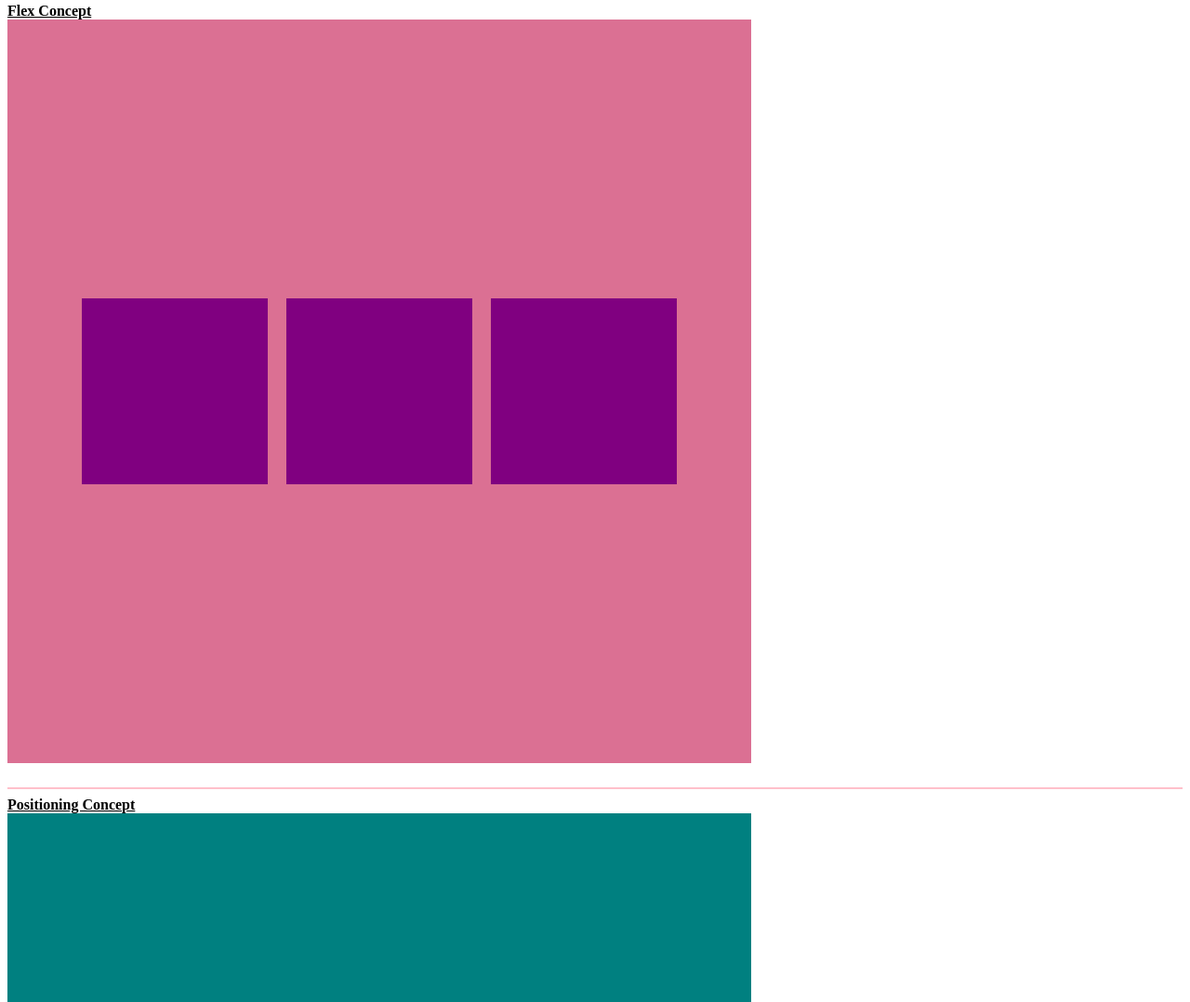
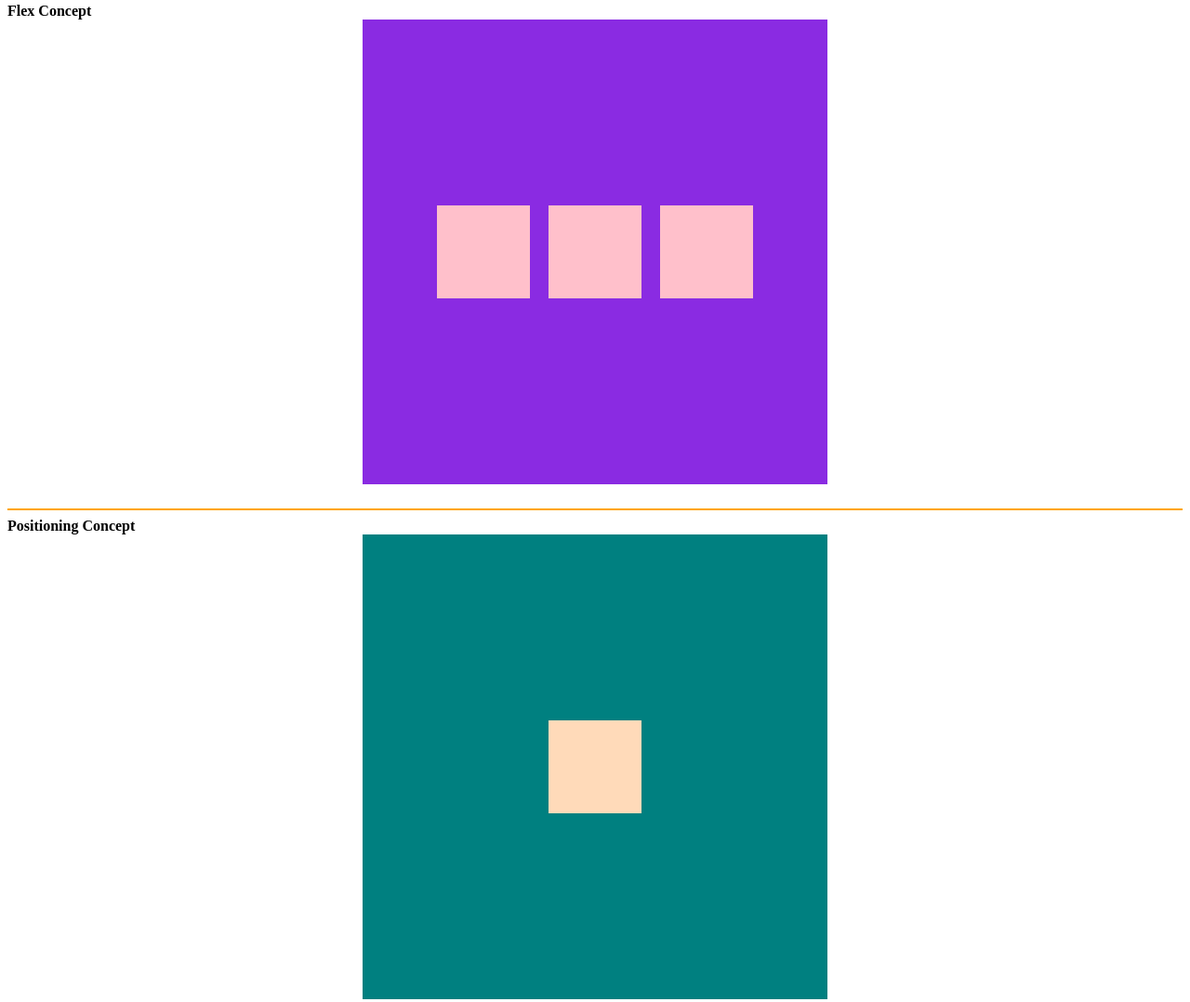
Before and after one commit to JyothiBadavadagi/Jyothi, a plain HTML site: page Day2/first.html in a window 1280 px wide. Shown: the part 243-1321 px from the top of the page at 93% size. Drawn offline with Linux system fonts and the light colour scheme.

Commit message:
assignment Day2

```diff
--- a/Day2/first.html
+++ b/Day2/first.html
@@ -1,12 +1,14 @@
 <html>
+
 <head>
     <title>My WebPage</title>
     <link rel="stylesheet" href="style.css">
 </head>
+
 <body>
     <u><center><h1> Assignment 2 ( Day-2)</h1> </center></u>
     <!-- Implement different types of DOM targetting -->
-   <u><b>Dom Targetting</b> </u>
+    <b>Dom Targetting</b>
     <div class="container">
         <p>Change color to green</p>
         <p>Change color to yellow</p>
@@ -15,22 +17,28 @@
     <div class="main">
         <p>Change color to green</p>
     </div>
-<hr color="blue">
+    <hr color="red">
     <!-- Implement flex concepts -->
-    <u><b>Flex Concept </b> </u>
+    <b>Flex Concept </b>
+    <center>
         <div class="content">
             <div class="item"></div>
             <div class="item"></div>
             <div class="item"></div>
         </div>
+    </center>
+
     <br>
 
-    <hr color="pink">
+    <hr color="orange">
     <!-- Positioning concept: place child element exactly at the center of parent div-->
-    <u><b>Positioning Concept</b> </u>
-
+    <b>Positioning Concept</b>
+    <center>
         <div class="parent">
             <div class="child"></div>
         </div>
+    </center>
+
 </body>
+
 </html>
--- a/Day2/style.css
+++ b/Day2/style.css
@@ -20,27 +20,27 @@
 /*Flex concepts*/
 
 .content {
-    height: 800px;
-    width: 800px;
-    background-color: palevioletred;
+    height: 500px;
+    width: 500px;
+    background-color: blueviolet;
     display: flex;
     justify-content: flex-start;
     /* Align items to the start */
 }
 
 .content {
-    height: 800px;
-    width: 800px;
-    background-color: palevioletred;
+    height: 500px;
+    width: 500px;
+    background-color: blueviolet;
     display: flex;
     justify-content: flex-end;
     /* Align items to the end */
 }
 
 .content {
-    height: 800px;
-    width: 800px;
-    background-color: palevioletred;
+    height: 500px;
+    width: 500px;
+    background-color: blueviolet;
     display: flex;
     justify-content: center;
     /*  Horizontally Centers items */
@@ -49,9 +49,9 @@
 }
 
 .item {
-    background-color: purple;
-    height: 200px;
-    width: 200px;
+    background-color: pink;
+    height: 100px;
+    width: 100px;
     margin: 10px;
 }
 
@@ -60,8 +60,8 @@
 
 .parent {
     position: relative;
-    height: 800px;
-    width: 800px;
+    height: 500px;
+    width: 500px;
     background-color: teal;
 }
 
@@ -72,6 +72,6 @@
     transform: translate(-50%, -50%);
     /* Moves the element back by half its own width and height */
     background-color: peachpuff;
-    height: 200px;
-    width: 200px;
+    height: 100px;
+    width: 100px;
 }
```
Lines whose indentation alone changed are shown as unchanged.
